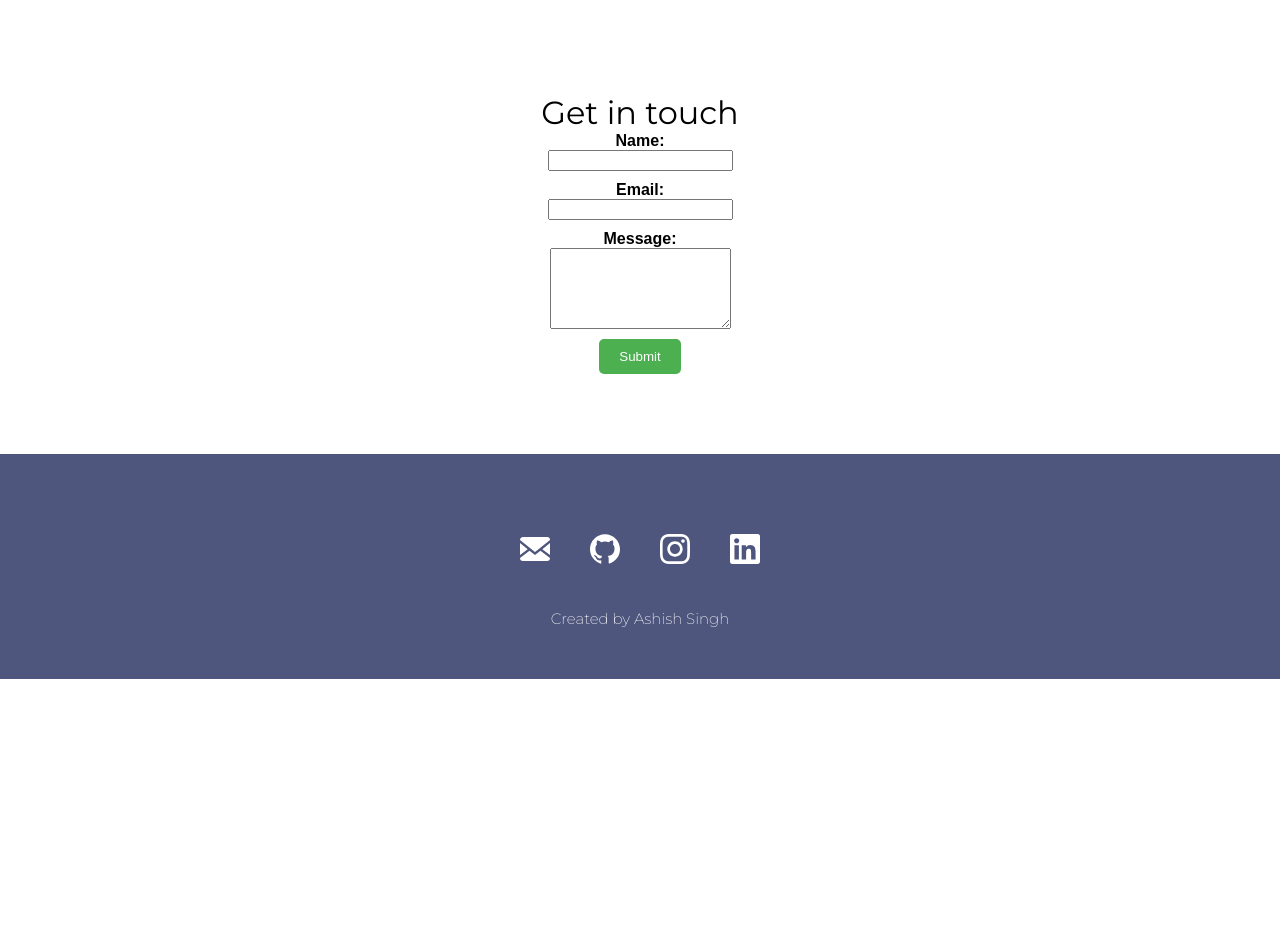
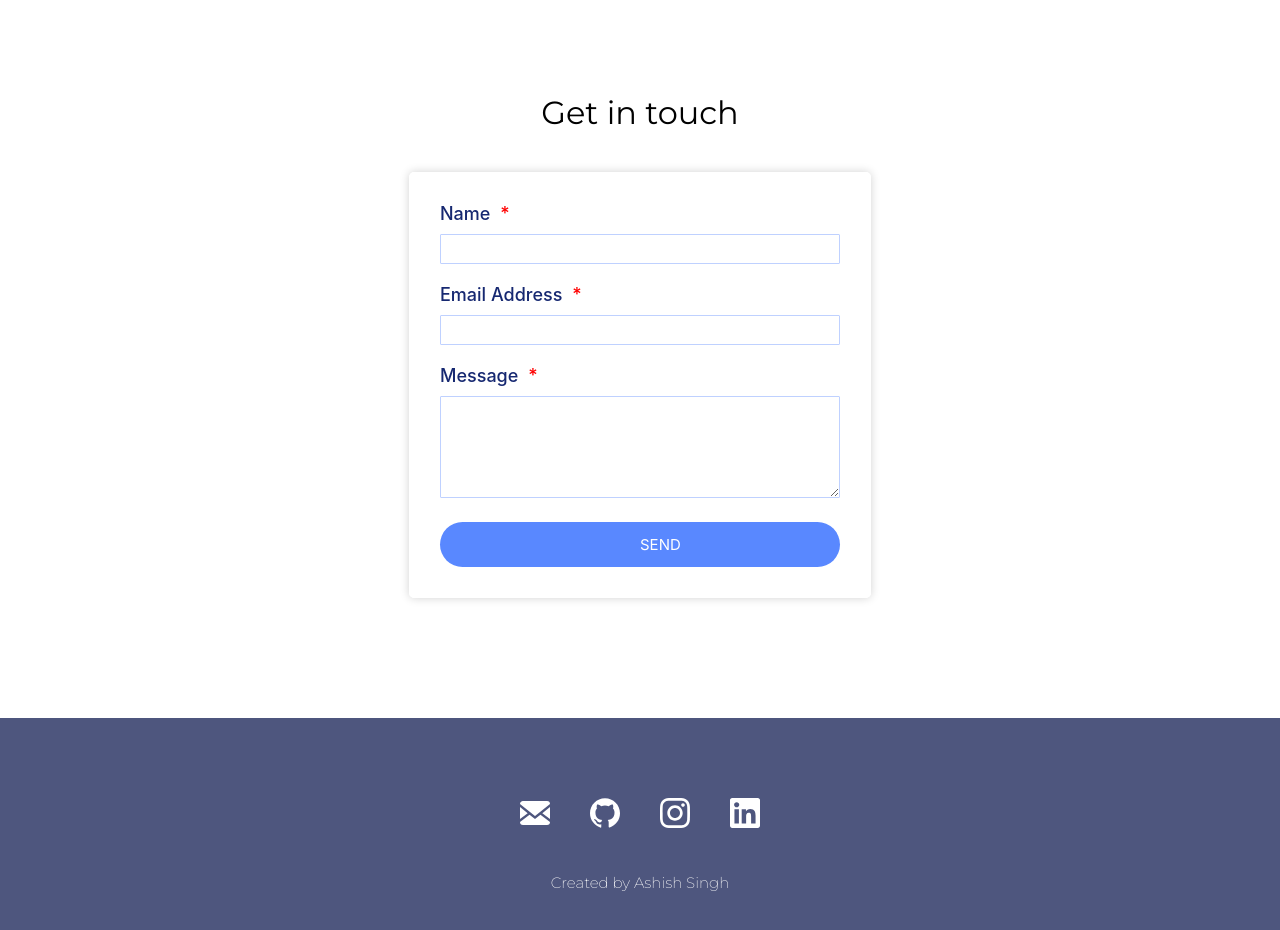
Before and after one commit to Ashish-NIT-Goa/my_portfolio, a React (Vite) app: page / in a window 1280 px wide. Shown: the part 2620-3550 px from the top of the page. Before the commit the page ends 3299 px from the top, so only its background shows below. Built offline with nearby package versions, Linux system fonts and the light colour scheme.

Commit message:
Make Get in touch form

```diff
--- /dev/null
+++ b/src/Components/GetInTouch.css
@@ -0,0 +1,56 @@
+.form-label {
+    display: block;
+    margin-bottom: 10px;
+    font-size: 18px;
+    font-family: "apple-system", "BlinkMacSystemFont", Arial, sans-serif;
+    font-style: normal;
+    font-weight: 450;
+    color: #162871;
+  }
+
+  .form-input, .form-textarea {
+    width: 100%;
+    height: auto;
+    padding: 5px;
+    margin-bottom: 20px;
+    border: 1px solid #ccc;
+    border-radius: 1px;
+    font-size: 16px;
+    font-family: Arial, sans-serif;
+    border-color: #bfd1ff;
+    box-sizing: border-box;
+  }
+
+  .form-submit {
+    background-color: #5988ff;
+    color: white;
+    padding: 13px 200px;
+    border: none;
+    border-radius: 24px;
+    cursor: pointer;
+    font-size: 15px;
+    font-family: "apple-system", "BlinkMacSystemFont", Arial, sans-serif;
+    width: 100%;
+    text-align: center !important;
+    /* margin-top: 10px; */
+    /* margin-bottom: 20px; */
+    box-sizing: border-box;
+  }
+
+  .form-container {
+    padding: 30px 30px 30px 30px;
+    border-style: solid;
+    border: 2px solid #ccc;
+    border-radius: 5px 5px 5px 5px;
+    border-color: white;
+    border-width: 1px 1px 1px 1px;
+    box-shadow: 0 0 10px 0px rgba(0, 0, 0, 0.18);
+    margin: 40px auto;
+    max-width: 400px;
+    max-height: 500px;
+  }
+
+  .form-required {
+    color: red;
+    margin-left: 5px;
+  }
--- a/src/Components/GetInTouch.jsx
+++ b/src/Components/GetInTouch.jsx
@@ -1,4 +1,5 @@
 import React, { useState } from "react";
+import "./GetInTouch.css";
 
 const GetInTouch = () => {
   const [formSubmitted, setFormSubmitted] = useState(false);
@@ -32,55 +33,40 @@
     <section className="padding" id="get-in-touch">
       <h2 style={{ textAlign: "center" }}>Get in touch</h2>
       {formSubmitted ? (
-        <p style={{ textAlign: "center", color: "green" }}>Thank you for submitting the form!</p>
+        <p style={{ textAlign: "center", color: "green" }}>The form was sent successfully.</p>
       ) : (
-        <form
-          style={{ display: "flex", flexDirection: "column", alignItems: "center" }}
-          action="https://formsubmit.co/ba41da6c67d91268a736dff7695f290a"
-          method="POST"
-          onSubmit={handleSubmit}
-        >
-          <label htmlFor="name" style={{ fontWeight: "bold", fontSize: "16px", fontFamily: "Arial" }}>
-            Name:
+        <div className="form-group">
+          <form className="form-container" action="https://formsubmit.co/ba41da6c67d91268a736dff7695f290a" method="POST" onSubmit={handleSubmit}>
+            <div className="form-row">
+              <label htmlFor="name" className="form-label">
+                Name <span className="form-required">*</span>
               </label>
-          <input
-            type="text"
-            id="name"
-            name="name"
-            value={name}
-            onChange={(event) => setName(event.target.value)}
-            style={{ marginBottom: "10px" }}
-          />
-          <label htmlFor="email" style={{ fontWeight: "bold", fontSize: "16px", fontFamily: "Arial" }}>
-            Email:
+            </div>
+            <div className="form-row-input">
+              <input type="text" id="name" name="name" value={name} onChange={(event) => setName(event.target.value)} className="form-input" />
+            </div>
+            <div className="form-row">
+              <label htmlFor="email" className="form-label">
+                Email Address <span className="form-required">*</span>
               </label>
-          <input
-            type="email"
-            id="email"
-            name="email"
-            value={email}
-            onChange={(event) => setEmail(event.target.value)}
-            style={{ marginBottom: "10px" }}
-          />
-          <label htmlFor="message" style={{ fontWeight: "bold", fontSize: "16px", fontFamily: "Arial" }}>
-            Message:
+            </div>
+            <div className="form-row-input">
+              <input type="email" id="email" name="email" value={email} onChange={(event) => setEmail(event.target.value)} className="form-input" />
+            </div>
+            <div className="form-row">
+              <label htmlFor="message" className="form-label">
+                Message <span className="form-required">*</span>
               </label>
-          <textarea
-            id="message"
-            name="message"
-            rows="5"
-            value={message}
-            onChange={(event) => setMessage(event.target.value)}
-            style={{ marginBottom: "10px" }}
-          ></textarea>
-          <button
-            type="submit"
-            style={{ backgroundColor: "#4CAF50", color: "white", padding: "10px 20px", border: "none", borderRadius: "5px", cursor: "pointer" }}
-          >
-            Submit
+            </div>
+            <div className="form-row-input">
+              <textarea id="message" name="message" rows="5" value={message} onChange={(event) => setMessage(event.target.value)} className="form-textarea"></textarea>
+            </div>
+            <button type="submit" className="form-submit">
+              SEND
             </button>
             <input type="hidden" name="_captcha" value="false" />
           </form>
+        </div>
       )}
     </section>
   );
```
Lines whose indentation alone changed are shown as unchanged.
